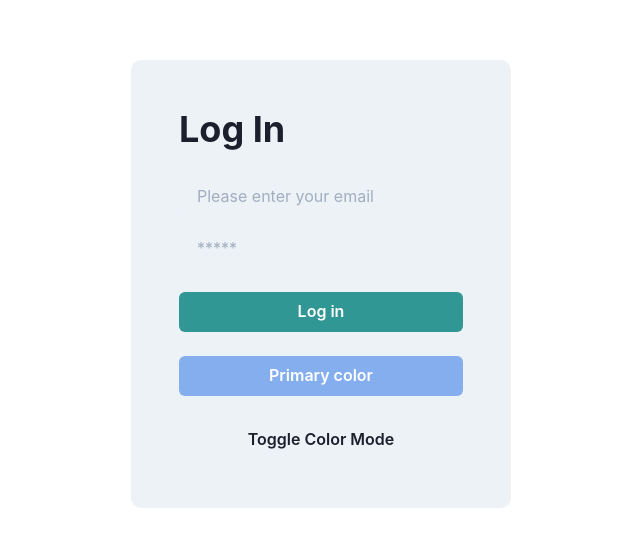
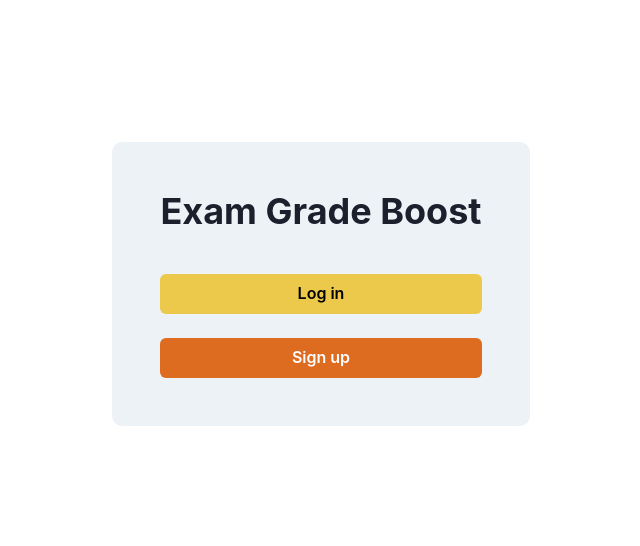
Before and after one commit to fac-23/Exam-grade-boost, a Next.js app: page / in a window 1280 px wide. Shown: the part 116-662 px from the top of the page, without its empty margins (319-959 px from the left). Built offline with nearby package versions, Linux system fonts and the light colour scheme.

Commit message:
Add styling to index.jsx, LogIn.jsx, SignUp.jsx - relates #16
Co-authored-by: <Oli 78092825+duckRabbitPy@users.noreply.github.com>
Co-authored-by: <Adam 31065348+adam8-9@users.noreply.github.com>
Co-authored-by: <Paolo 15671939+paologhidoni@users.noreply.github.com>

```diff
--- a/pages/_app.jsx
+++ b/pages/_app.jsx
@@ -2,7 +2,7 @@ import "../styles/globals.css";
 import { ChakraProvider } from "@chakra-ui/react";
 
 //import custom theme
-import { myNewTheme } from "../styles/themes.ts";
+import { myNewTheme } from "../styles/themes.js";
 
 function MyApp({ Component, pageProps }) {
   return (
--- a/pages/index.jsx
+++ b/pages/index.jsx
@@ -1,55 +1,34 @@
-// import Link from "next/link";
+import Link from "next/link";
 
+// import chakra UI components
 import {
   Button,
   Flex,
   Heading,
   Input,
+  FormLabel,
   useColorMode,
   useColorModeValue,
 } from "@chakra-ui/react";
 
 export default function Home() {
-  const { toggleColorMode } = useColorMode();
   const formBackground = useColorModeValue("gray.100", "gray.700");
 
   return (
     <Flex height="100vh" alignItems="center" justifyContent="center">
       <Flex direction="column" background={formBackground} p={12} rounded={10}>
-        <Heading mb={6}>Log In</Heading>
-        <Input
-          placeholder="Please enter your email"
-          variant="filled"
-          mb={3}
-          type="email"
-        ></Input>
-        <Input
-          placeholder="*****"
-          variant="filled"
-          mb={6}
-          type="password"
-        ></Input>
-        <Button mb={6} colorScheme="teal">
-          Log in
-        </Button>
-        <Button mb={6} colorScheme="teal" bg="primary">
-          Primary color
-        </Button>
-        <Button onClick={toggleColorMode}>Toggle Color Mode</Button>
+        <Heading mb={10}>Exam Grade Boost</Heading>
+        <Link href="/login" passHref mb={6}>
+          <Button className="button" colorScheme="yellow" mb={6}>
+            Log in
+          </Button>
+        </Link>
+        <Link href="/signup" passHref>
+          <Button className="button" colorScheme="orange">
+            Sign up
+          </Button>
+        </Link>
       </Flex>
     </Flex>
   );
 }
-
-// export default function Home() {
-//   return (
-//     <>
-//       <Link href="/login" passHref>
-//         <button className="button">Log in</button>
-//       </Link>
-//       <Link href="/signup" passHref>
-//         <button className="button">Sign up</button>
-//       </Link>
-//     </>
-//   );
-// }
```
Also changed, not shown: pages/login.jsx (+73 -11 lines), pages/signup.jsx (+48 -12 lines), styles/themes.js (renamed from styles/themes.ts).
